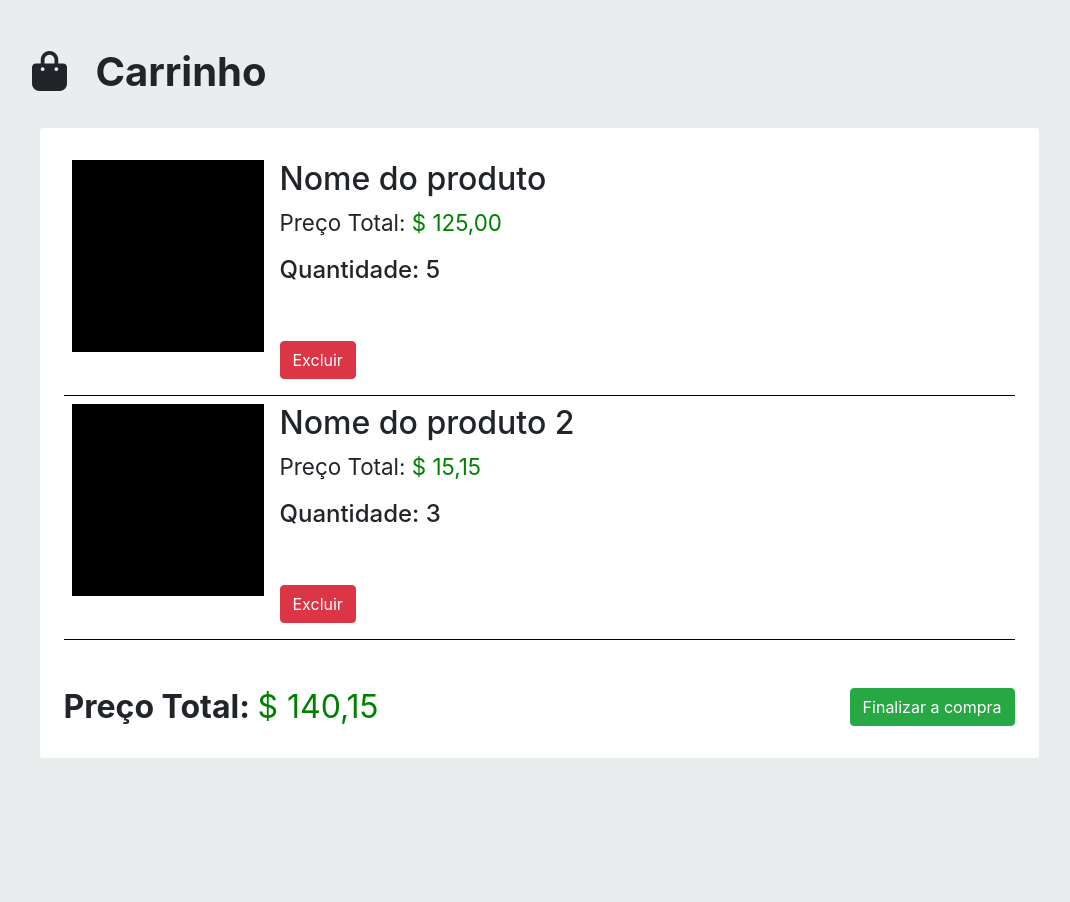
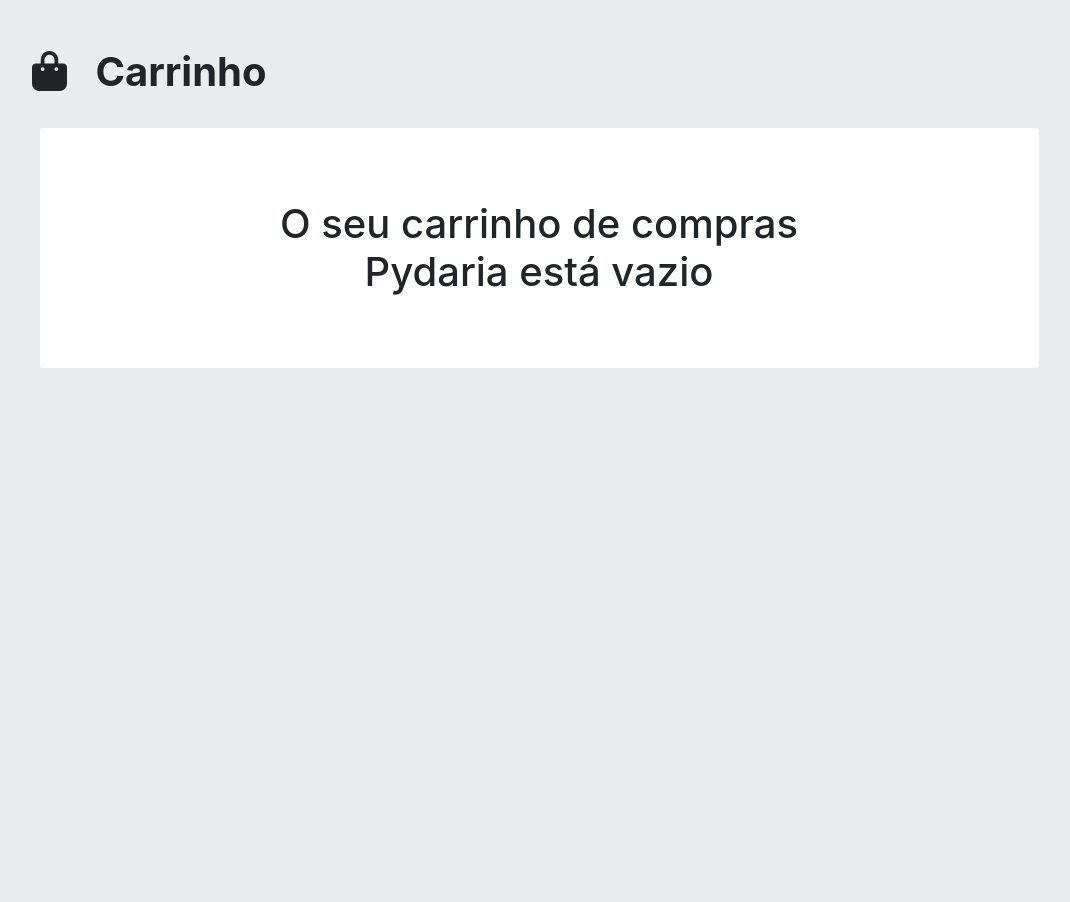
Before and after one commit to PedroFernandesSpark/Padaria-online-python, a Flask app: page /carrinho in a window 1280 px wide. Shown: the part 300-1202 px from the top of the page, without its empty margins (101-1171 px from the left). After the commit the page ends 668 px from the top, so only its background shows below. Run offline with Flask 2, Linux system fonts and the light colour scheme; the visitor is signed in with stand-in values (Sample User, id 1); data that the repository does not hold is empty; parts of the project's set-up code (start-up, migrations or seed data) failed here and were passed over; some libraries are stand-ins or nearby versions.

Commit message:
Criando o link do back com o front do carrinho, funções adicionar e remover

```diff
--- a/PyDaria/PyDaria/PyDaria/templates/carrinho.html
+++ b/PyDaria/PyDaria/PyDaria/templates/carrinho.html
@@ -48,52 +48,74 @@
             <div class="banner">
 
             </div>
-            <!--<div class="container mt-1" style="display: flex; flex-flow: column;">
-                <h1 class="ml-5 mt-5" style="font-weight: bold;"><em class="fas fa-shopping-bag mr-1" style="width: 50px;"></em> Carrinho</h1>
-                <div class="carrinho_container mt-4" style="margin: auto; width: 90%; background-color: white;  min-height: 30vh; border-radius: 3px;">
-                    <br>
-                    <br>
-                    <br>
-                    <h1 style="text-align: center; margin: auto; width: 60%;">O seu carrinho de compras Pydaria está vazio</h1>
-                </div>
-            </div>-->
-            <div class="container mt-1" style="display: flex; flex-flow: column;">
-                <h1 class="ml-5 mt-5" style="font-weight: bold;"><em class="fas fa-shopping-bag mr-1" style="width: 50px;"></em> Carrinho</h1>
-                <div class="carrinho_container mt-4 p-4" style="margin: auto; width: 90%; background-color: white;  min-height: 30vh; border-radius: 3px;">
-                    <div class="p-2" style="border-bottom: 1px solid black;">
-                        <div style="display: flex; flex-flow: row;">
-                            <div class="img_cart mr-3" style="width: 15vw; height: 15vw; background-color: black;"></div>
-                            <div>
-                                <h2 class="name_cart"> Nome do produto</h2>
-                                <div class="full_prcie mt-2" style="font-size: 1.4rem;">Preço Total: <span style="color: green;">$ 125,00</span></div>
-                                <h4 class="quant_cart mt-3">Quantidade: 5</h4>
-                                <br>
-                                <br>
-                                <button type="submit" class="btn btn-danger mb-2"><a href="/cart/delete" style="color: white;">Excluir</a></button>
+            {% if carrinho %}
+                <div class="container mt-1" style="display: flex; flex-flow: column;">
+                    <h1 class="ml-5 mt-5" style="font-weight: bold;"><em class="fas fa-shopping-bag mr-1" style="width: 50px;"></em> Carrinho</h1>
+                    <div class="carrinho_container mt-4 p-4" style="margin: auto; width: 90%; background-color: white;  min-height: 30vh; border-radius: 3px;">
+                        {% for produto in carrinho %}
+                            <div class="p-2" style="border-bottom: 1px solid black;">
+                                <div style="display: flex; flex-flow: row;">
+                                    <div class="img_cart mr-3" style="width: 15vw; height: 15vw;">
+                                        <img style="width: 15vw;" src="{{produtos[produto[2]][3]}}">
+                                    </div>
+                                    <div>
+                                        <h2 class="name_cart"> {{produtos[produto[2]][2]}}</h2>
+                                        <div class="full_prcie mt-2" style="font-size: 1.4rem;">Preço Total: <span style="color: green;" id="price_prod{{produtos[produto[2]][0]}}">{{produto[4]}}</span></div>
+                                        <h4 class="quant_cart mt-3">Quantidade: {{produto[1]}}</h4>
+                                        <br>
+                                        <br>
+                                        <button type="submit" class="btn btn-danger mb-2"><a href="/cart/delete/{{produto[2]}}" style="color: white;">Excluir</a></button>
+                                    </div>
+                                </div>
                             </div>
+                        {% endfor %}
+                        <br>
+                        <br>
+                        <div style="display: flex; justify-content: space-between;">
+                            <h2 style="font-weight: bold;">Preço Total: <span style="color: green; font-weight: normal;" id="total_price">{{total}}</span></h2>
+                            <button type="submit" class="btn btn-success mb-2">Finalizar a compra</button>
                         </div>
                     </div>
-                    <div class="p-2" style="border-bottom: 1px solid black;">
-                        <div style="display: flex; flex-flow: row;">
-                            <div class="img_cart mr-3" style="width: 15vw; height: 15vw; background-color: black;"></div>
-                            <div>
-                                <h2 class="name_cart"> Nome do produto 2</h2>
-                                <div class="full_prcie mt-2" style="font-size: 1.4rem;">Preço Total: <span style="color: green;">$ 15,15</span></div>
-                                <h4 class="quant_cart mt-3">Quantidade: 3</h4>
-                                <br>
-                                <br>
-                                <button type="submit" class="btn btn-danger mb-2"><a href="/cart/delete" style="color: white;">Excluir</a></button>
-                            </div>
-                        </div>
-                    </div>
-                    <br>
-                    <br>
-                    <div style="display: flex; justify-content: space-between;">
-                        <h2 style="font-weight: bold;">Preço Total: <span style="color: green; font-weight: normal;">$ 140,15</span></h2>
-                        <button type="submit" class="btn btn-success mb-2">Finalizar a compra</button>
+                </div>
+                <script>
+                    let price;
+                    let price_text;
+                    let position;
+                    {% for produto in carrinho %}
+                        price = document.querySelector("#price_prod{{produtos[produto[2]][0]}}");
+                        price_text = price.innerHTML;
+                        price_text = price_text.replace(".", ",");
+                        position = price_text.indexOf(",");
+                        if(position == price_text.length - 2){
+                            price_text = price_text + "0";
+                        }
+                        price_text = "R$ " + price_text;
+                        price.innerHTML = price_text;
+                    {% endfor %}
+                    price = document.querySelector("#total_price");
+                    price_text = price.innerHTML;
+                    price_text = price_text.replace(".", ",");
+                    position = price_text.indexOf(",");
+                    if(position == price_text.length - 2){
+                        price_text = price_text + "0";
+                    }
+                    price_text = "R$ " + price_text;
+                    price.innerHTML = price_text;
+                </script>
+            {% elif not logado %}
+                <p>Por favor, faça login para adicionar e ver produtos no carrinho</p>
+            {% else %}
+                <div class="container mt-1" style="display: flex; flex-flow: column;">
+                    <h1 class="ml-5 mt-5" style="font-weight: bold;"><em class="fas fa-shopping-bag mr-1" style="width: 50px;"></em> Carrinho</h1>
+                    <div class="carrinho_container mt-4" style="margin: auto; width: 90%; background-color: white;  min-height: 30vh; border-radius: 3px;">
+                        <br>
+                        <br>
+                        <br>
+                        <h1 style="text-align: center; margin: auto; width: 60%;">O seu carrinho de compras Pydaria está vazio</h1>
                     </div>
                 </div>
-            </div>
+            {% endif %}
+
         </div>
         <br>
         <br>
--- a/PyDaria/PyDaria/PyDaria/templates/produto.html
+++ b/PyDaria/PyDaria/PyDaria/templates/produto.html
@@ -53,12 +53,12 @@
                     <div class="mb-4"><h1>{{produto[2]}}</h1></div>
                     <div class="my-3"><p>{{produto[5]}}</p></div>
                     <h3>Preço: <span style="color:green" id="price_prod{{produto[0]}}">{{produto[1]}}</span></h3>
-                    <form>
+                    <form action="/prod/{{produto[0]}}/add" method="POST">
                         <div class="form-group">
                             <div class="mt-5 mb-4"><h3>Quantidade</h3></div>
                             <input type="number" class="form-control" id="quant" name="quantidade" aria-describedby="emailHelp" min="1" value="1" placeholder="1" style="width:52%;">
-                            <button type="button" class="btn btn-success mt-3"><em class="fas fa-shopping-bag mr-3" style="width: 10px;"></em>Adicionar ao carrinho</button>
-                          </div>
+                            <button type="submit" class="btn btn-success mt-3"><em class="fas fa-shopping-bag mr-3" style="width: 10px;"></em>Adicionar ao carrinho</button>
+                        </div>
                     </form>
                 </div>
             </div>
--- a/PyDaria/PyDaria/PyDaria/views.py
+++ b/PyDaria/PyDaria/PyDaria/views.py
@@ -15,7 +15,7 @@ banco de dados
 from datetime import datetime
 from flask import render_template, request, redirect, url_for, session
 from PyDaria import app
-from backend.database import show_client, add_client, add_product, show_all_products, show_product, add_to_cart
+from backend.database import show_client, add_client, add_product, show_all_products, show_product, add_to_cart, show_cart, show_cart_val, rmv_from_cart
 
 """
 Definição das funções do database.py:
@@ -31,9 +31,13 @@ show_all_products() return: ((id, price, name, img, qtd, description), (id, pric
 show_product(id_produto) return: ((id, price, name, img, qtd, description))
 
 add_to_cart(cpf, id_produto, quantidade)
+
+show_cart(cpf) return: ((cpf, qtd, id_produto, preco_unitario, preco_total), (cpf, qtd, ...), ...)
+
+show_cart_val(cpf) return: int valor total
+
+rmv_from_cart(cpf, id_produto)
 """
-
-# add_to_cart(cpf, id_produto, quantidade)
 
 app.secret_key = b'_5#y2L"F4Q8z\n\xec]/'
 NOME_CLIENTE = 'Nome do cliente'
@@ -378,6 +382,38 @@ def produto(prod_id):
         error=error
     )
 
+@app.route('/prod/<prod_id>/add', methods=['POST'])
+def add_produto(prod_id):
+    """
+    Função: Adicionar o produto com id prod_id ao carrinho.
+
+    Descrição: Caso a rota seja baseURL + /prod/<prod_id>/add adiciona o produto ao carrinho com o cpf do cliente, id do produto e quantidade.
+
+    Valor retornado: retorna para a página index para o cliente comprar mais produtos.
+
+    Assertiva de entrada: aceita o metodo post, id_prod tem um produto no banco de dados correspondente, o usuário está logado e a quantidade é maior do que 1.
+
+    Assertiva de Saida: adiciona o cpf, o prod_id e a quantidade no banco de dados do carrinho.
+    """
+    produto = show_product(prod_id)
+    produto = produto[0]
+    if produto and request.method == "POST" and request.form:
+        quantidade = int(request.form['quantidade'])
+        if int(quantidade) <= 0:
+            error = "Coloque pelo menos um item no carrinho!"
+        elif produto[4] <= 0:
+            error = "Produto Indisponível"
+        elif not session["client_cpf"]:
+            error = "Cliente não logado"
+        else:
+            carrinho = show_cart(session['client_cpf'])
+            for produto in carrinho:
+                if produto[2] == int(prod_id) and produto[0] == session['client_cpf']:
+                    quantidade = quantidade + produto[1]
+                    rmv_from_cart(session['client_cpf'], int(prod_id))
+                    break
+            add_to_cart(session["client_cpf"], prod_id, quantidade)
+            return redirect(url_for('carrinho'))
 @app.route('/carrinho', methods=['GET','POST'])
 def carrinho():
     """
@@ -393,6 +429,9 @@ def carrinho():
     """
     logado = False
     nome = NOME_CLIENTE
+    carrinho = None
+    total = None
+    produtos = {}
     if session and session['client_cpf']:
         logado = True
         client = show_client(session['client_cpf'])
@@ -403,6 +442,11 @@ def carrinho():
             nome = CLIENT_NOT_FOUND
         else:
             nome = client[0][1]
+    if logado:
+        carrinho = show_cart(session['client_cpf'])
+        for produto in carrinho:
+            produtos[produto[2]] = show_product(produto[2])[0]
+        total = show_cart_val(session['client_cpf'])
     """
     Retorna o render da pagina.
     """
@@ -410,8 +454,23 @@ def carrinho():
         'carrinho.html',
         logado=logado,
         nome=nome,
-        carrinho=carrinho
+        carrinho=carrinho,
+        produtos=produtos,
+        total=total
     )
+
+@app.route('/cart/delete/<prod_id>')
+def delete_from_cart(prod_id):
+    if session and session['client_cpf']:
+        carrinho = show_cart(session['client_cpf'])
+        for produto in carrinho:
+            if produto[2] == int(prod_id):
+                rmv_from_cart(session['client_cpf'], int(prod_id))
+                return redirect(url_for('carrinho'))
+        return redirect(url_for('carrinho'))
+
+    else:
+        return redirect(url_for('home'))
 
 @app.route('/logout')
 def logout():
```
